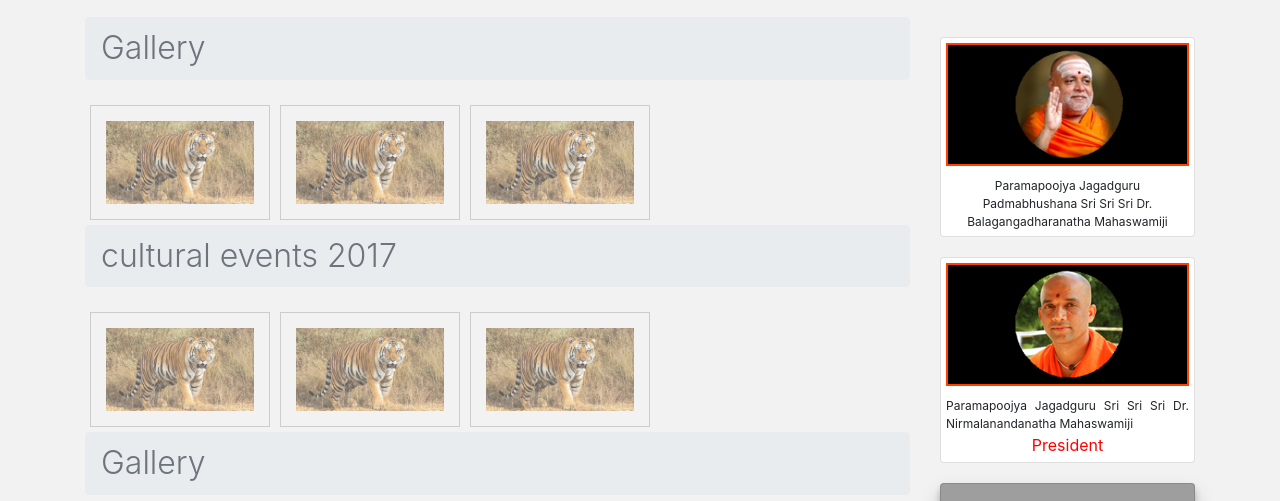
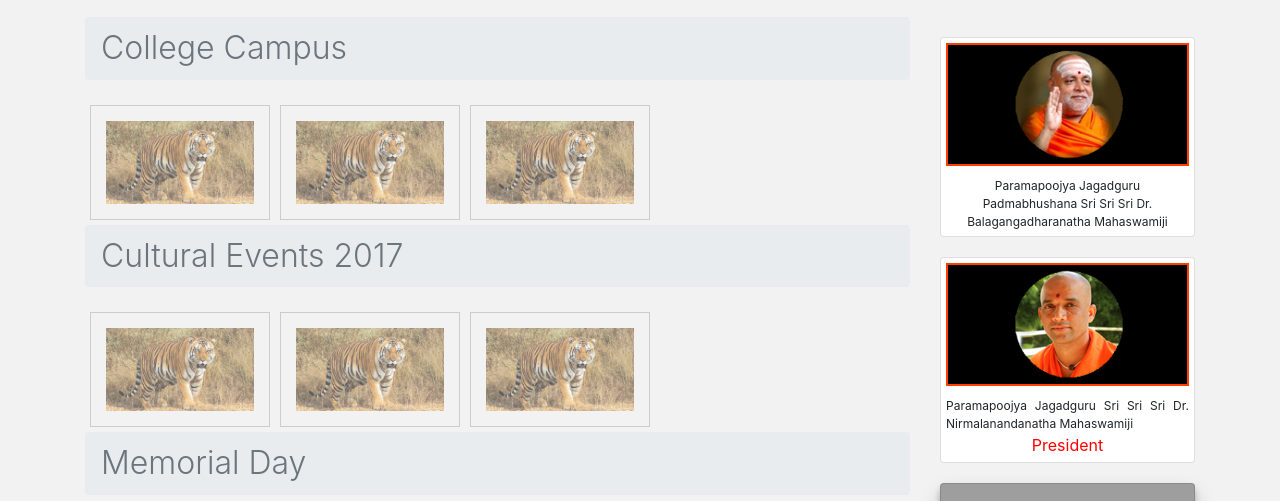
Before and after one commit to pavantiger/gnanavikas, a plain HTML site: page gallery.html in a window 1280 px wide. Shown: the part 192-693 px from the top of the page. Drawn offline with nearby package versions, Linux system fonts and the light colour scheme; grey boxes are pictures that could not be loaded.

Commit message:
Update gallery.html

```diff
--- a/gallery.html
+++ b/gallery.html
@@ -20,7 +20,7 @@ $(function(){
 		<div class="col-md-9">
 			<nav aria-label="breadcrumb">
   <ol class="breadcrumb">
-    <li class="breadcrumb-item active display-4" aria-current="page" style="font-size: 2rem">Gallery</li>
+    <li class="breadcrumb-item active display-4" aria-current="page" style="font-size: 2rem">College Campus</li>
 
   </ol>
 </nav>
@@ -36,7 +36,7 @@ $(function(){
 				</div></div>
 <nav aria-label="breadcrumb">
   <ol class="breadcrumb">
-    <li class="breadcrumb-item active display-4" aria-current="page" style="font-size: 2rem">cultural events 2017</li>
+    <li class="breadcrumb-item active display-4" aria-current="page" style="font-size: 2rem">Cultural Events 2017</li>
   </ol>
 </nav>
 			<div class="row">
@@ -51,7 +51,7 @@ $(function(){
 				</div></div>
 						<nav aria-label="breadcrumb">
   <ol class="breadcrumb">
-    <li class="breadcrumb-item active display-4" aria-current="page" style="font-size: 2rem">Gallery</li>
+    <li class="breadcrumb-item active display-4" aria-current="page" style="font-size: 2rem">Memorial Day</li>
 
   </ol>
 </nav>
```
